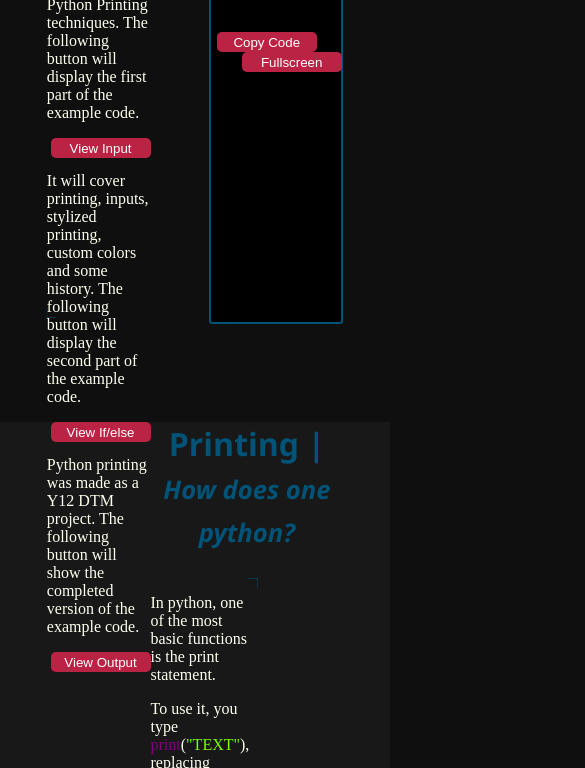
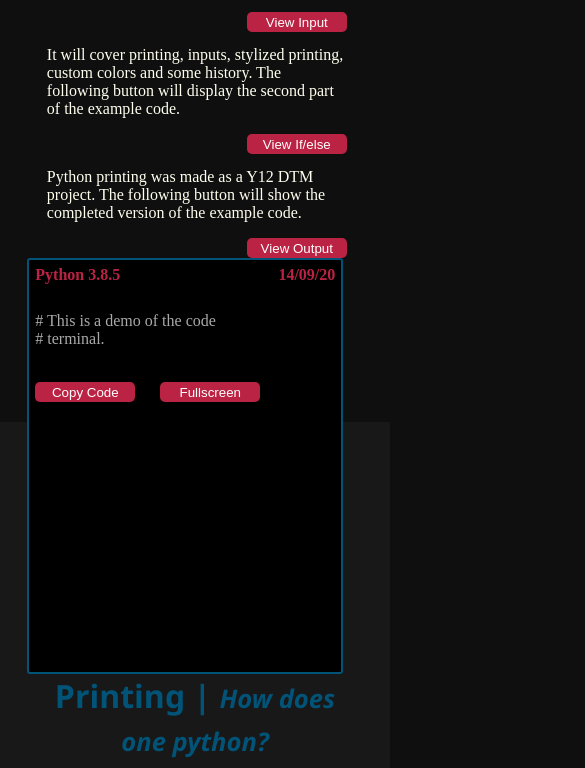
Before and after one commit to cattythegamer-tcat/tutorial_website, a plain HTML site: page index.html in a window 390 px wide. Shown: the part 454-1222 px from the top of the page, 585 px wide, since content can reach past the window. Drawn offline with Linux system fonts and the light colour scheme.

Commit message:
Made borders dissappear after 1100px width

```diff
--- a/css/style.css
+++ b/css/style.css
@@ -77,6 +77,7 @@ h2 {
 
 .text{
     width:35%;
+    min-width:300px;
     float:left;
 }
 
@@ -90,6 +91,7 @@ h2 {
     border-width: 2px;
     border-style: solid;
     height: 400px;
+    min-width:300px;
 }
 
 .code_terminal_full {
@@ -179,6 +181,7 @@ i{
 .top_border {
     position: absolute;
     margin-left: 25%;
+
     width: 2.5%;
 }
 
@@ -189,6 +192,16 @@ i{
     transform: rotate(180deg);
 }
 
+@media only screen and (max-width: 1100px) {
+    .top_border {
+        width: 0px;
+    }
+
+    .bottom_border {
+        width: 0px;
+    }
+}
+
 .fullscreen {
     float:left;
     margin-left: 25px;
--- a/progress/documentation.txt
+++ b/progress/documentation.txt
@@ -1 +1,2 @@
 Fixed bug where the code wasn't showing up in the terminal. I forgot to change the terminal id from terminalB to terminalC.
+Bug where if I decrease the size to much, the text glitches (capture 4)
```
Also changed, not shown: progress/Capture4.PNG (added), progress/Capture5.PNG (added).
